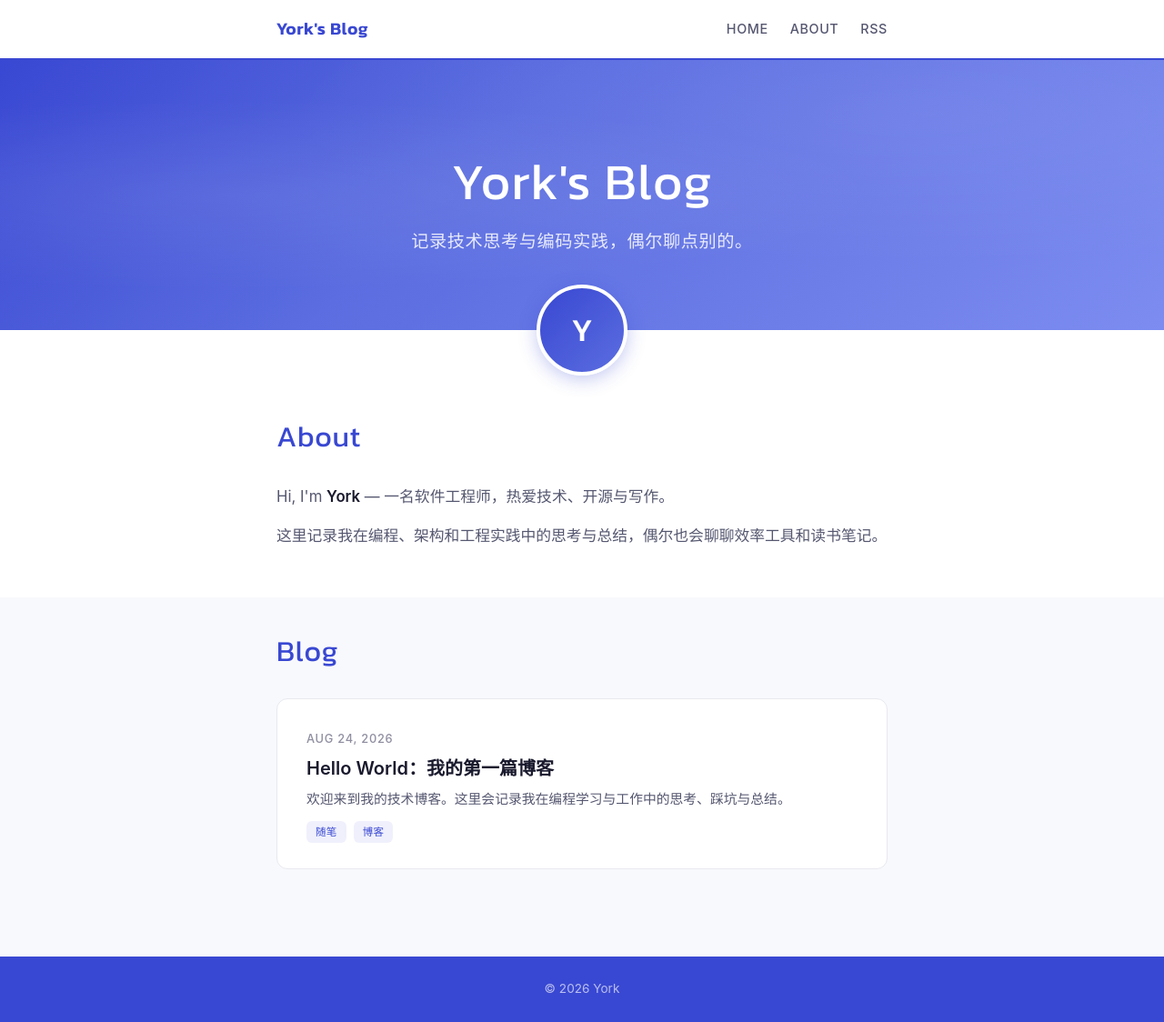
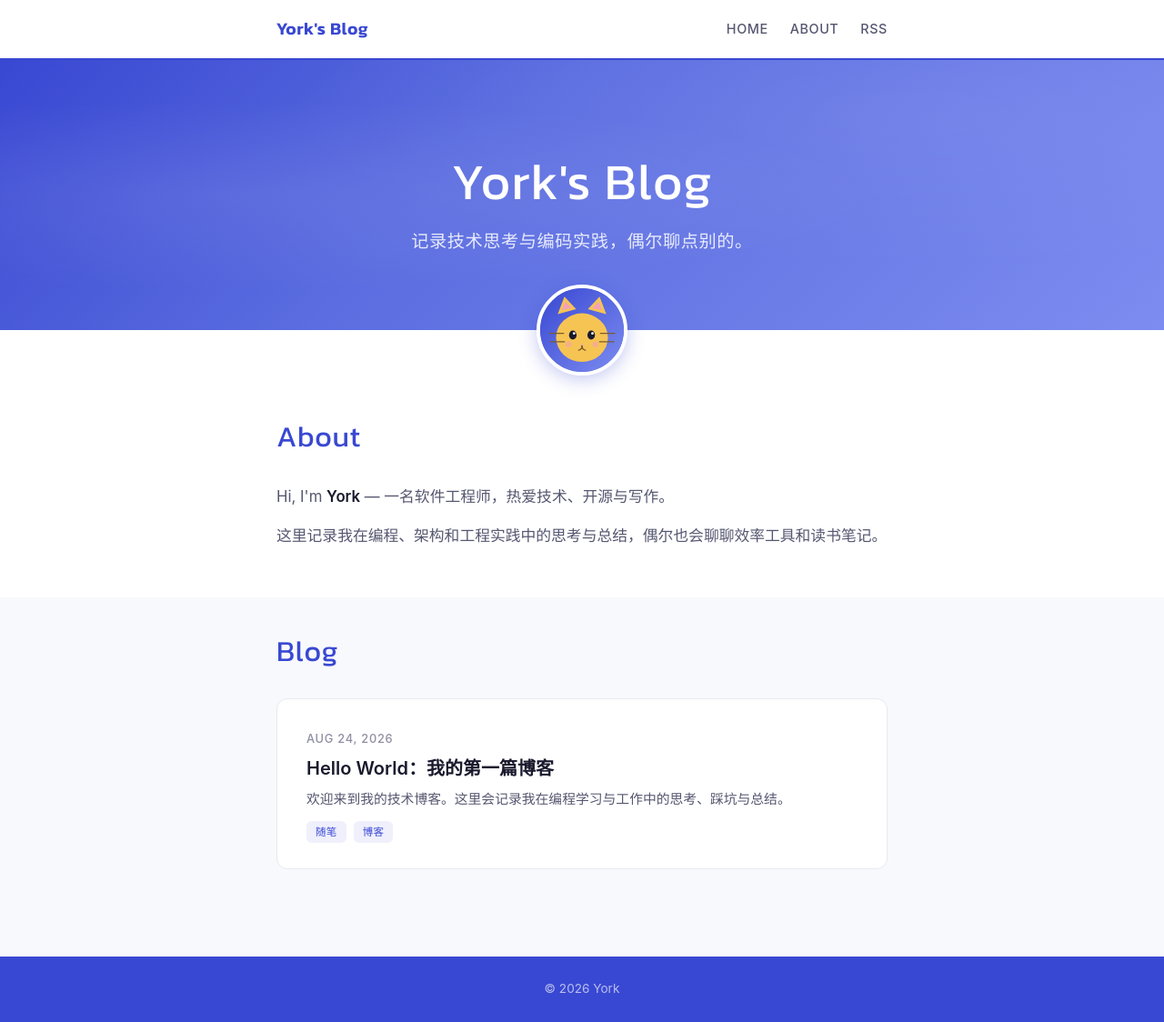
Before and after one commit to yorksity/yorksity.github.io, a Jekyll site: the page built from index.html, in a window 1280 px wide and 1124 px high. Shown: the whole window at 91% size. Built offline with Jekyll 4.4.1, drawn with Linux system fonts in a browser that asks for light colours.

Commit message:
Add cat avatar to homepage

```diff
--- a/assets/css/main.css
+++ b/assets/css/main.css
@@ -160,6 +160,14 @@ a {
   justify-content: center;
   box-shadow: 0 4px 20px rgba(57, 72, 210, 0.3);
   border: 4px solid #ffffff;
+}
+
+.avatar-img img {
+  width: 100%;
+  height: 100%;
+  border-radius: 50%;
+  object-fit: cover;
+  display: block;
 }
 
 .avatar-img span {
--- a/index.html
+++ b/index.html
@@ -13,7 +13,7 @@ title: 首页
 
 <div class="home-avatar">
   <div class="avatar-img">
-    <span>{{ site.author | slice: 0 }}</span>
+    <img src="{{ '/assets/images/cat-avatar.svg' | relative_url }}" alt="猫的头像">
   </div>
 </div>
 
```
Also changed, not shown: assets/images/cat-avatar.svg (added).
